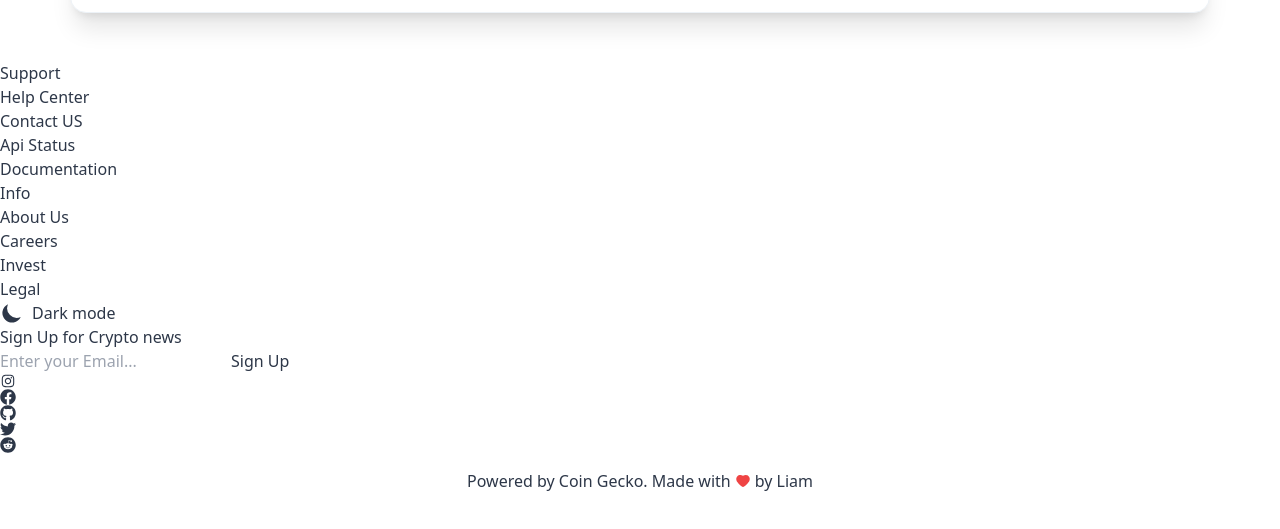
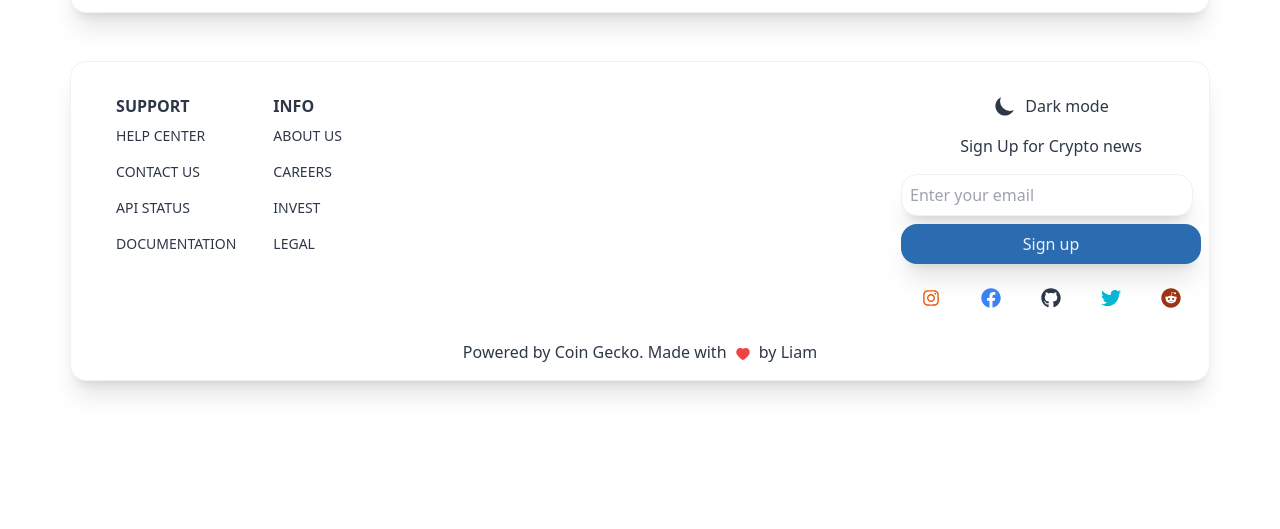
Before and after one commit to y2nd/cryptocurrency-tracker, a React (Create React App) app: page / in a window 1280 px wide. Shown: the part 237-766 px from the top of the page. Built offline with nearby package versions, Linux system fonts and the light colour scheme; no server answers.

Commit message:
Footer Styling is done

```diff
--- a/src/components/CoinSearch.jsx
+++ b/src/components/CoinSearch.jsx
@@ -11,7 +11,7 @@ const CoinSearch = ({coins}) => {
   return (
     <div className="rounded-div my-4">
       <div className="flex flex-col md:flex-row justify-between pt-4 pb-6 text-center md:text-right">
-        <h1 className="text-2xl font-bold my-2">Search Crypto</h1>
+        <h1 className="text-2xl font-bold my-2">Crypto Board</h1>
         <form action="">
           <input
             type="text"
--- a/src/components/Footer.jsx
+++ b/src/components/Footer.jsx
@@ -10,56 +10,56 @@ import {
 
 const Footer = () => {
   return (
-    <div>
-        <div className="">
-            <div className="">
+    <div className="rounded-div mt-8 pt-8 text-primary">
+        <div className="grid md:grid-cols-2">
+            <div className="flex justify-evenly w-full md:max-w-[300px] uppercase">
                 <div className="">
-                    <h2>Support</h2>
+                    <h2 className="font-bold">Support</h2>
                     <ul>
-                        <li>Help Center</li>
-                        <li>Contact US</li>
-                        <li>Api Status</li>
-                        <li>Documentation</li>
+                        <li className="text-sm py-2">Help Center</li>
+                        <li className="text-sm py-2">Contact US</li>
+                        <li className="text-sm py-2">Api Status</li>
+                        <li className="text-sm py-2">Documentation</li>
                     </ul>
                 </div>
 
                 <div className="">
-                    <h2>Info</h2>
+                    <h2 className="font-bold">Info</h2>
                     <ul>
-                        <li>About Us</li>
-                        <li>Careers</li>
-                        <li>Invest</li>
-                        <li>Legal</li>
+                        <li className="text-sm py-2">About Us</li>
+                        <li className="text-sm py-2">Careers</li>
+                        <li className="text-sm py-2">Invest</li>
+                        <li className="text-sm py-2">Legal</li>
                     </ul>
                 </div>
             </div>
 
-            <div className="">
-                <div className="">
-                    <div className="">
-                        <div className="">
+            <div className="text-right">
+                <div className="w-full flex justify-end">
+                    <div className="w-full md:w-[300px] py-4 relative">
+                        <div className="flex justify-center md:justify-center py-4 md:py-0 md:pb-4 mt-[-1rem]">
                             <ThemeToggle />
                         </div>
-                        <p>Sign Up for Crypto news</p>
-                        <div className="">
-                            <form action="">
-                                <input type="email" placeholder="Enter your Email..." />
-                                <button>Sign Up</button>
+                        <p className="text-center">Sign Up for Crypto news</p>
+                        <div className='py-4'>
+                            <form className="flex flex-col">
+                                <input className='bg-primary border border-input p-2 mr-2 w-full shadow-xl rounded-2xl md:w-auto' type='email' placeholder='Enter your email' />
+                                <button className='bg-button text-btnText px-4 p-2 w-full rounded-2xl shadow-xl hover:shadow-2xl md:w-auto my-2'>Sign up</button>
                             </form>
                         </div>
 
-                        <div className="">
-                            <AiOutlineInstagram />
-                            <FaFacebook />
+                        <div className="flex justify-around text-xl">
+                            <AiOutlineInstagram className="text-orange-600"/>
+                            <FaFacebook className="text-blue-500"/>
                             <FaGithub />
-                            <FaTwitter />
-                            <FaReddit />
+                            <FaTwitter className="text-cyan-500"/>
+                            <FaReddit className="text-orange-800"/>
                         </div>
                     </div>
                 </div>
             </div>
         </div>
-        <p className="py-4 flex justify-center items-center">Powered by Coin Gecko. Made with <AiFillHeart className="text-red-500 mx-1"  /> by Liam</p>
+        <p className="py-4 text-center">Powered by Coin Gecko. Made with <AiFillHeart className="text-red-500 mx-1 inline"  /> by Liam</p>
     </div>
   )
 }
```
